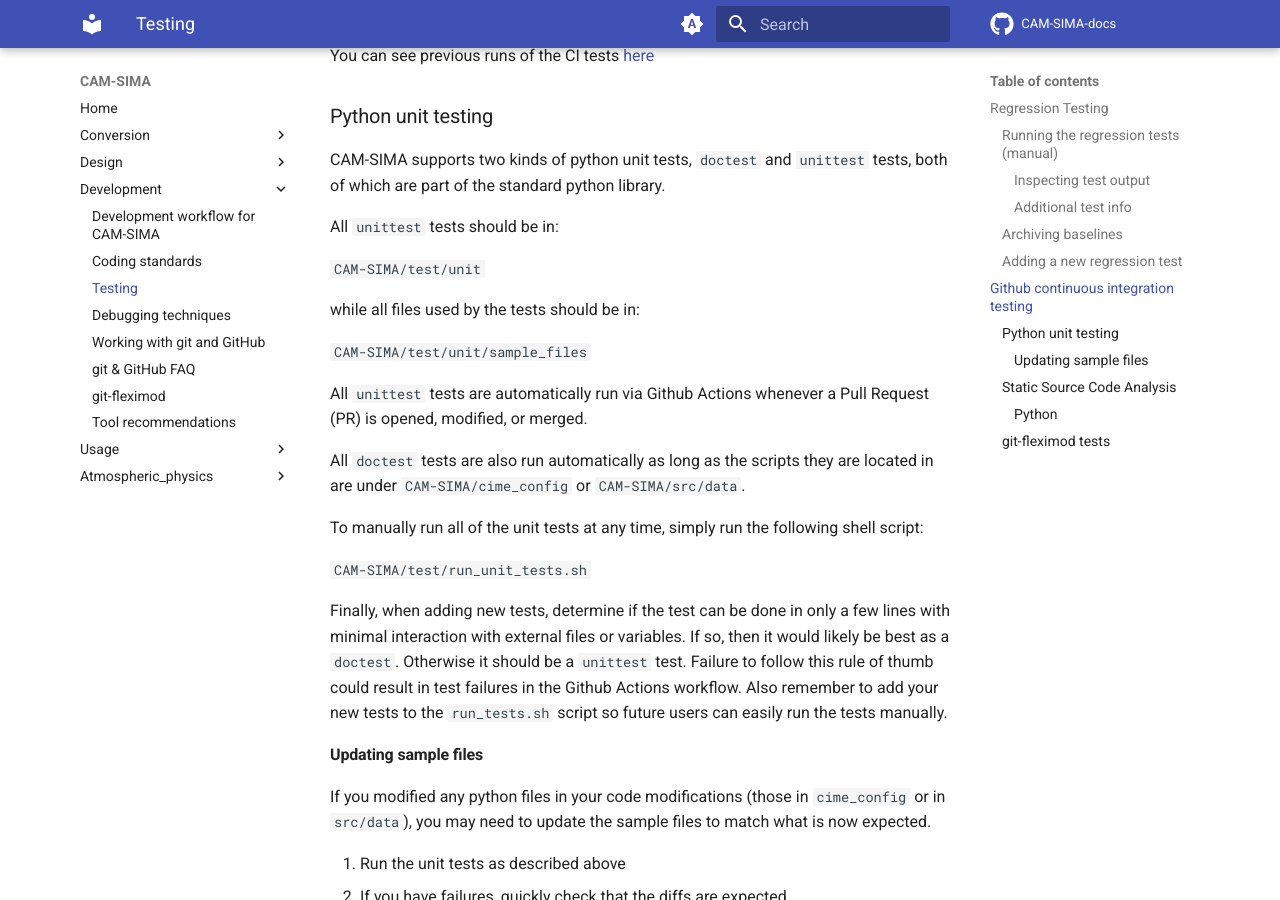
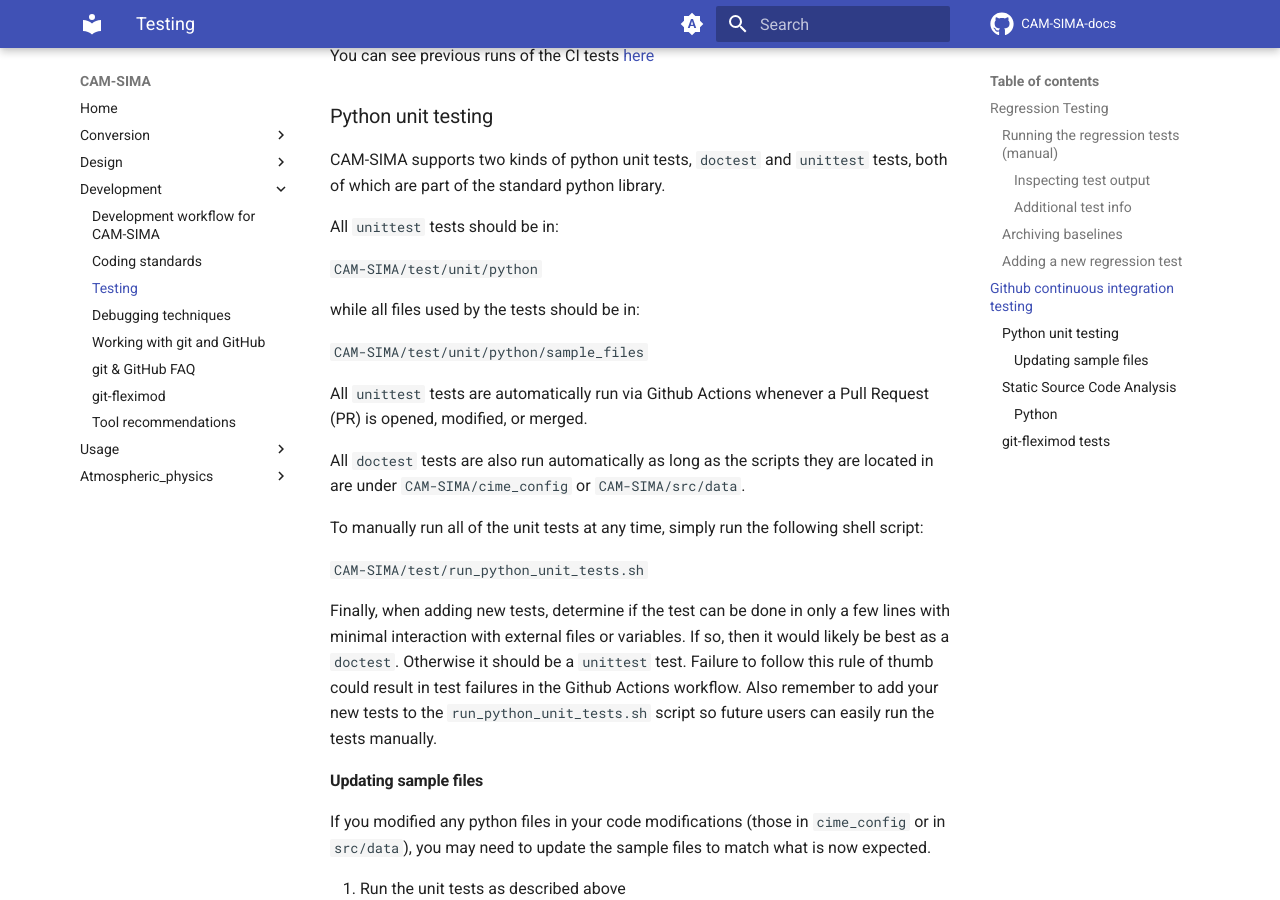
Before and after one commit to kuanchihwang/CAM-SIMA-Docs, an MkDocs documentation site: the page built from docs/development/cam-testing.md, in a window 1280 px wide and 900 px high, scrolled down 4397 px. Built offline with MkDocs 1.6.1 and Material for MkDocs 9.7.7, drawn with Linux system fonts in a browser that asks for light colours; comment, search, counter and statistics services are not loaded.

Commit message:
Updating test paths for python unit tests and script.

```diff
--- a/docs/development/cam-testing.md
+++ b/docs/development/cam-testing.md
@@ -129,11 +129,11 @@
 
 All `unittest` tests should  be in:
 
-`CAM-SIMA/test/unit`
+`CAM-SIMA/test/unit/python`
 
 while all files used by the tests should be in:
 
-`CAM-SIMA/test/unit/sample_files`
+`CAM-SIMA/test/unit/python/sample_files`
 
 All `unittest` tests are automatically run via Github Actions whenever a Pull Request (PR) is opened, modified, or merged.
 
@@ -141,9 +141,9 @@
 
 To manually run all of the unit tests at any time, simply run the following shell script:
 
-`CAM-SIMA/test/run_unit_tests.sh`
+`CAM-SIMA/test/run_python_unit_tests.sh`
 
-Finally, when adding new tests, determine if the test can be done in only a few lines with minimal interaction with external files or variables.  If so, then it would likely be best as a `doctest`.  Otherwise it should be a `unittest` test.  Failure to follow this rule of thumb could result in test failures in the Github Actions workflow.  Also remember to add your new tests to the `run_tests.sh` script so future users can easily run the tests manually.
+Finally, when adding new tests, determine if the test can be done in only a few lines with minimal interaction with external files or variables.  If so, then it would likely be best as a `doctest`.  Otherwise it should be a `unittest` test.  Failure to follow this rule of thumb could result in test failures in the Github Actions workflow.  Also remember to add your new tests to the `run_python_unit_tests.sh` script so future users can easily run the tests manually.
 
 #### Updating sample files
 If you modified any python files in your code modifications (those in `cime_config` or in `src/data`), you may need to update the sample files to match what is now expected.
```
